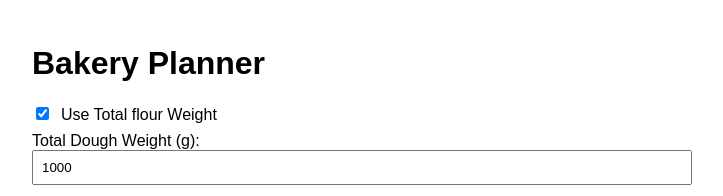
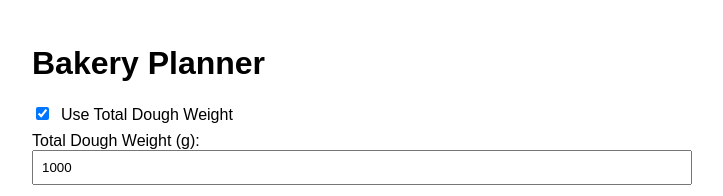
Before and after one commit to Rottjung/Brood, a React (Create React App) app: page / in a window 1280 px wide. Shown: the top 196 px of the page, without its empty margins (288-1011 px from the left). Built offline with nearby package versions, Linux system fonts and the light colour scheme.

Commit message:
Update App.js

```diff
--- a/src/App.js
+++ b/src/App.js
@@ -60,7 +60,7 @@ export default function BakeryPlanner() {
           checked={!useDoughInput}
           onChange={() => setUseDoughInput(!useDoughInput)}
         />
-        &nbsp; Use Total flour Weight
+        &nbsp; Use Total Dough Weight
       </label>
 
       <div style={{ marginTop: "0.5rem" }}>
```
